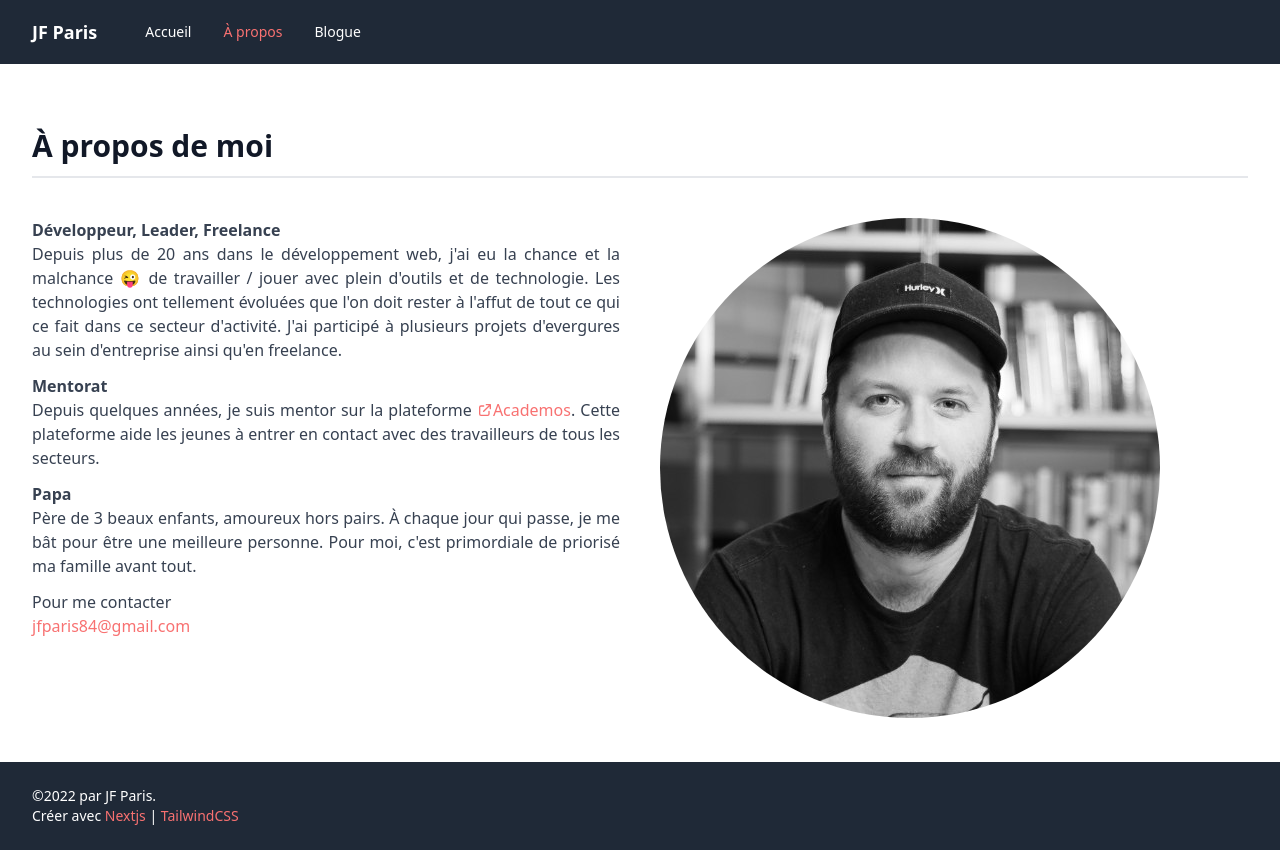
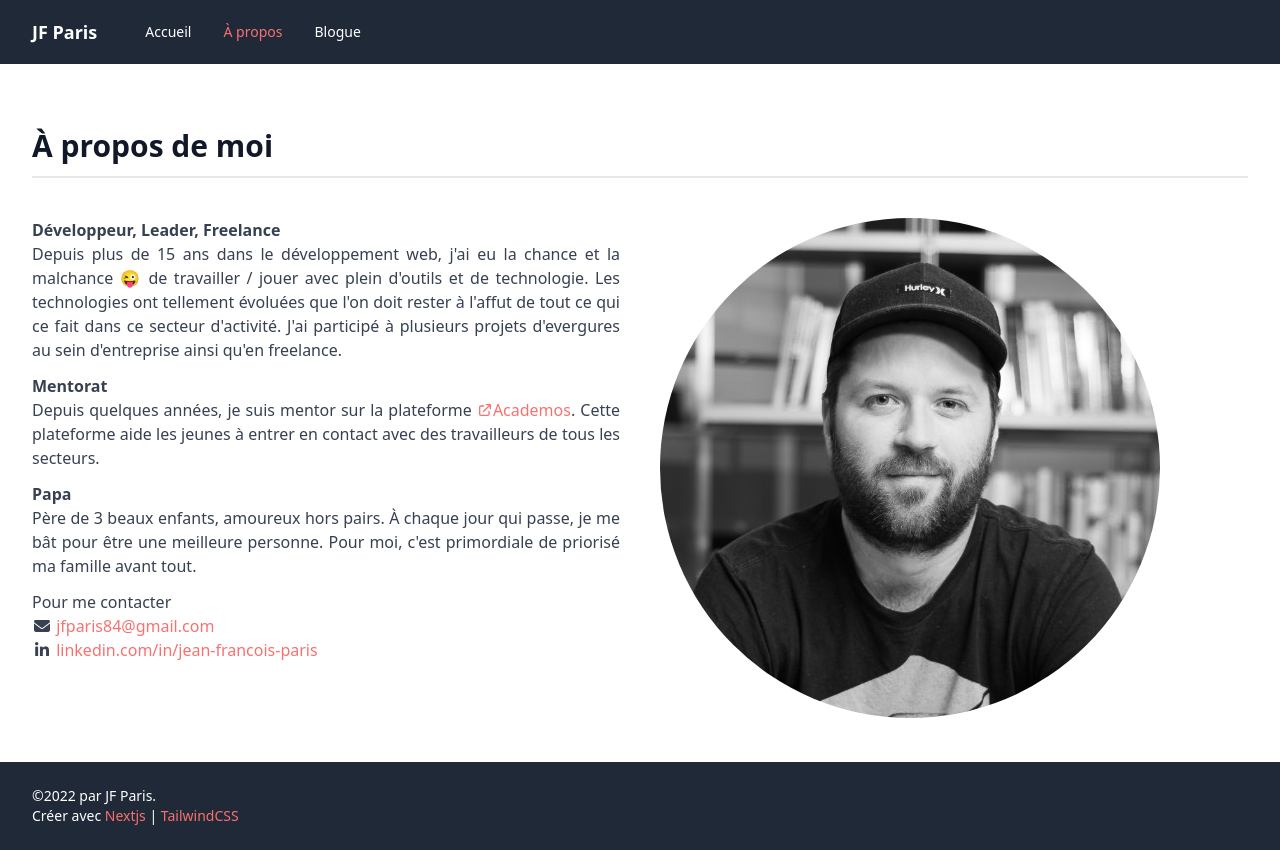
Before and after one commit to jfparis84/nextjs-website, a Next.js app: page /a-propos in a window 1280 px wide. Built offline with nearby package versions, Linux system fonts and the light colour scheme.

Commit message:
Ajout de font-awesome et lien linkedin

```diff
--- a/components/Layout/Default.jsx
+++ b/components/Layout/Default.jsx
@@ -5,9 +5,11 @@ export default function Layout({ title, children }) {
   return (
       <>
       <Head>
-        <title>Mon super blog</title>
-        <meta name="description" content="Generated by create next app" />
+        <title>JF Paris</title>
+        <meta name="description" content="Avec plus de 15 ans d'expériences, je me passionne toujours pour les technologies de développement web." />
         <link rel="icon" href="/favicon.ico" />
+
+        <link rel="stylesheet" href="https://cdnjs.cloudflare.com/ajax/libs/font-awesome/6.1.1/css/all.min.css" />
       </Head>
     <div className="flex flex-col h-screen justify-between">
       <NavBar />
--- a/pages/a-propos.jsx
+++ b/pages/a-propos.jsx
@@ -13,7 +13,7 @@ const Index = () => {
           <p className="mb-3 text-justify">
             <strong>Développeur, Leader, Freelance</strong>
             <br />
-            Depuis plus de 20 ans dans le développement web, j'ai eu la chance
+            Depuis plus de 15 ans dans le développement web, j'ai eu la chance
             et la malchance 😜 de travailler / jouer avec plein d'outils et de
             technologie. Les technologies ont tellement évoluées que l'on doit
             rester à l'affut de tout ce qui ce fait dans ce secteur d'activité.
@@ -43,7 +43,8 @@ const Index = () => {
           <p className="mb-3">
             Pour me contacter
             <br />
-            <a href="mailto:jfparis84@gmail.com">jfparis84@gmail.com</a>
+            <i className="fa fa-envelope fa-fw"></i> <a href="mailto:jfparis84@gmail.com">jfparis84@gmail.com</a><br />
+            <i className="fa-brands fa-linkedin-in fa-fw"></i> <a href="https://www.linkedin.com/in/jean-francois-paris">linkedin.com/in/jean-francois-paris</a>
           </p>
         </div>
         <div className="mb-5 md:w-1/2 md:pl-5">
```
